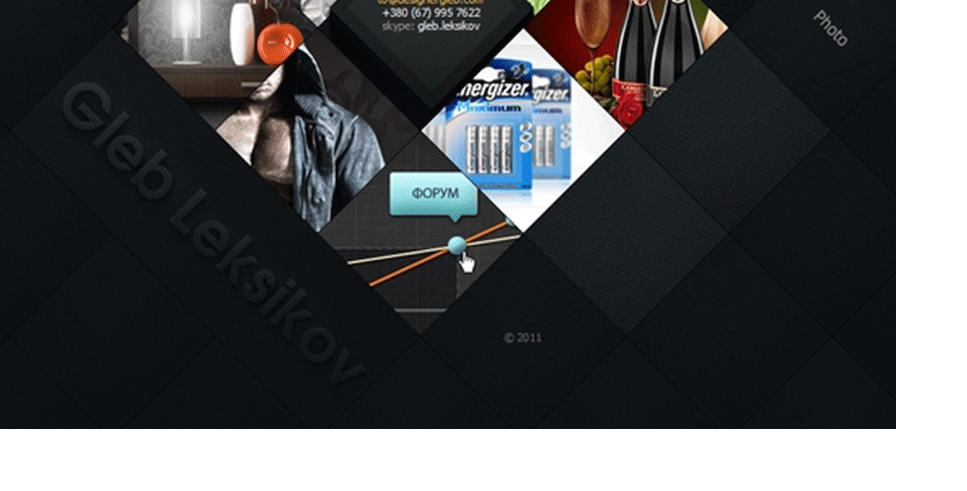
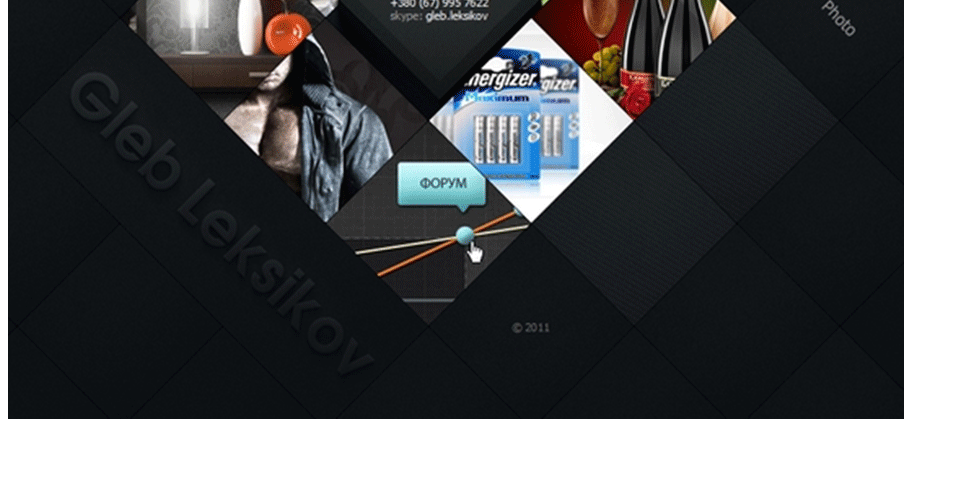
Before and after one commit to rhuvenciyo/Test-Web, a plain HTML site: page index.html in a window 1280 px wide. Shown: the part 309-800 px from the top of the page, without its empty margins (0-967 px from the left). Drawn offline with Linux system fonts and the light colour scheme.

Commit message:
Update index.html

```diff
--- a/index.html
+++ b/index.html
@@ -3,8 +3,8 @@
 <title>Untitled-1</title>
 <meta http-equiv="Content-Type" content="text/html; charset=iso-8859-1">
 </head>
-<body bgcolor="#FFFFFF" leftmargin="0" topmargin="0" marginwidth="0" marginheight="0">
-	align="center"
+<body bgcolor="#FFFFFF" align="center"
+
 <!-- ImageReady Slices (Untitled-1) -->
 <table id="Table_01" width="896" height="721" border="0" cellpadding="0" cellspacing="0">
 	<tr>
```
